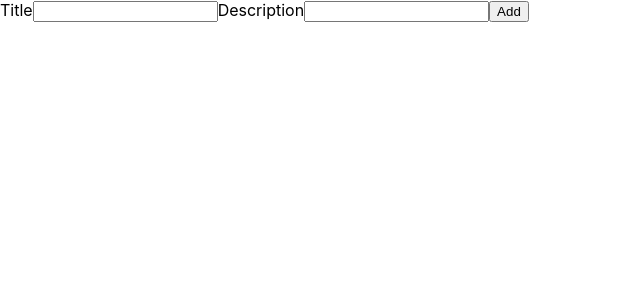
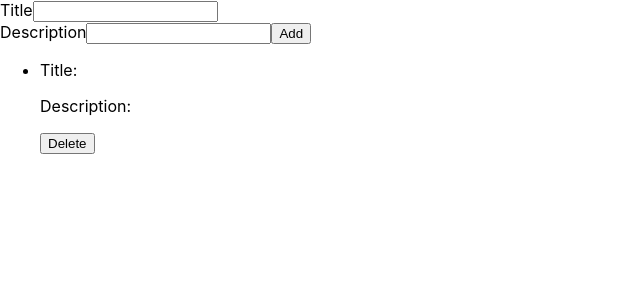
Before and after one commit to ShakhawatHossain13/food-app, a React (Create React App) app: page / in a window 1280 px wide. Shown: the top 300 px of the page, without its empty margins (0-640 px from the left). Built offline with nearby package versions, Linux system fonts and the light colour scheme; no server answers; the database is empty.

Commit message:
delete implement

```diff
--- a/src/App.tsx
+++ b/src/App.tsx
@@ -1,12 +1,12 @@
 import React from "react";
 import { Routes, Route } from "react-router-dom";
 import Blog from "./database/crud";
-// import { getData } from "./database/crud";
+import { getData } from "./database/crud";
 
 const App: React.FC = () => {
-  // React.useEffect(() => {
-  //   getData();
-  // }, []);
+  React.useEffect(() => {
+    getData();
+  }, []);
   return (
     <React.Fragment>
       <Blog />
--- a/src/database/crud/index.tsx
+++ b/src/database/crud/index.tsx
@@ -14,8 +14,7 @@
   description: string;
 };
 
-const getData = async () => {
-  console.log("something");
+export const getData = async () => {
 
   const colRef = collection(firebaseDatabase, "blog");
   try {
@@ -65,11 +64,21 @@
     });
   };
 
+    const handleDelete = () => {
+      console.log("delete");
+      const colRef = collection(firebaseDatabase, "blog", 'title');
+      // deleteDoc(colRef);
+    };
+
+    const getID = getData();
+    console.log(getID);
+
   return (
     <>
       <form>
         <label>Title</label>
         <input id="title" name="title" onChange={handleTitle} />
+        <br />
 
         <label>Description</label>
         <input
@@ -88,6 +97,17 @@
           Add
         </button>
       </form>
+
+      <div>
+        <ul>
+          <li>
+            <p>Title: </p>
+            <p>Description: </p>
+            <button onClick={handleDelete}>Delete</button>
+          </li>
+        </ul>
+
+      </div>
     </>
   );
 };
```
Also changed, not shown: 1 other file (tests, documents, lock files or other folders).
